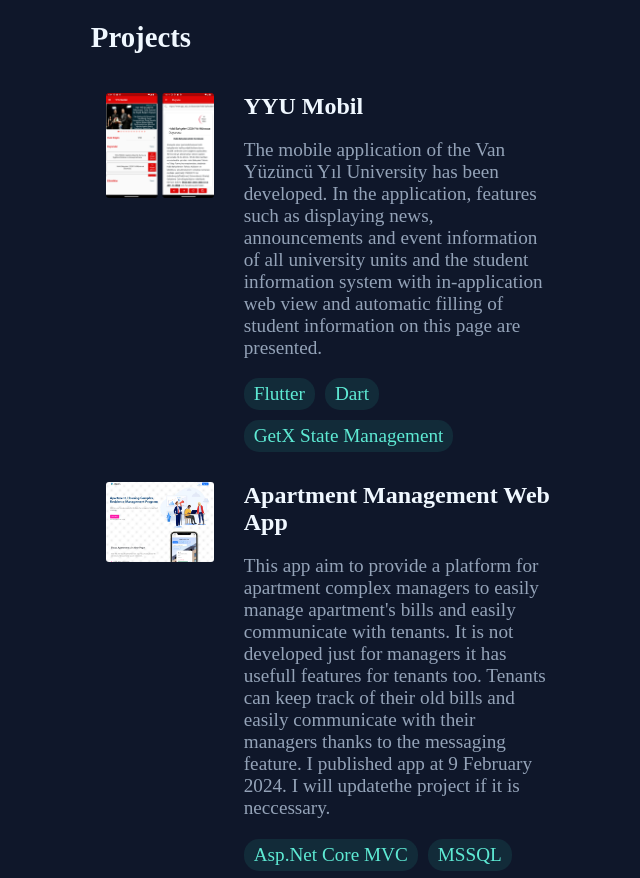
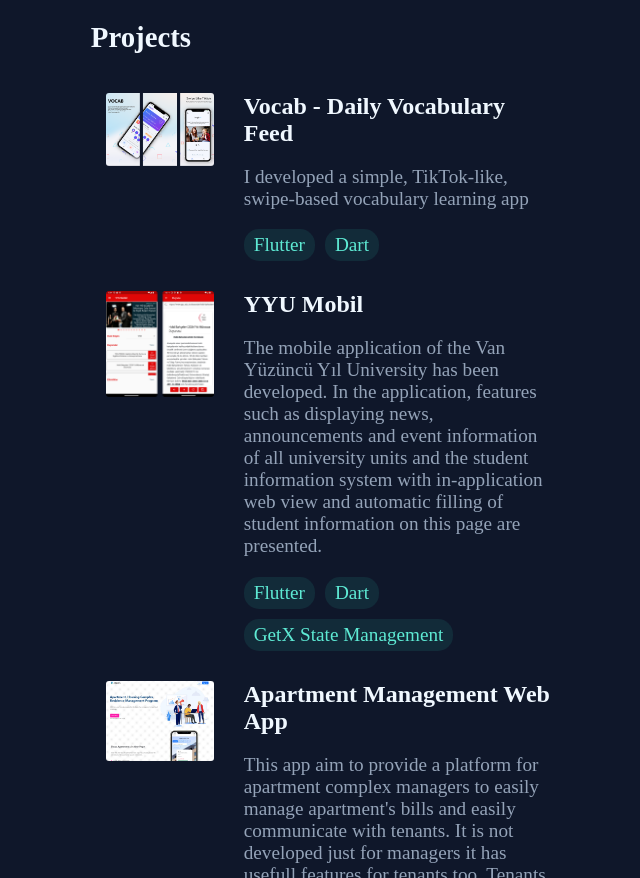
Before and after one commit to MuhammedEnesBicen/MuhammedEnesBicen.github.io, a plain HTML site: page index.html in a window 1280 px wide. Shown: the part 2588-3466 px from the top of the page, without its empty margins (585-1225 px from the left). Drawn offline with Linux system fonts and the light colour scheme.

Commit message:
vocab project added

```diff
--- a/index.html
+++ b/index.html
@@ -249,6 +249,25 @@
       <div id="projects" >
         <h2>Projects</h2>
 
+                <a target="_blank" href="https://play.google.com/store/apps/details?id=com.lw.vocab">
+
+          <div class="card project">
+            <div>
+              <img  src="./images/vocab.png" />
+            </div>
+            <div>
+              <h3>Vocab - Daily Vocabulary Feed</h3>
+              <p>
+              I developed a simple, TikTok-like, swipe-based vocabulary learning app
+              </p>
+              <div class="badges">
+                <span>Flutter</span>
+                <span>Dart</span>
+              </div>
+            </div>
+          </div>
+        </a>
+
         <a target="_blank" href="https://play.google.com/store/apps/details?id=com.lw.yyumobile">
 
           <div class="card project">
```
Also changed, not shown: images/vocab.png (added).
